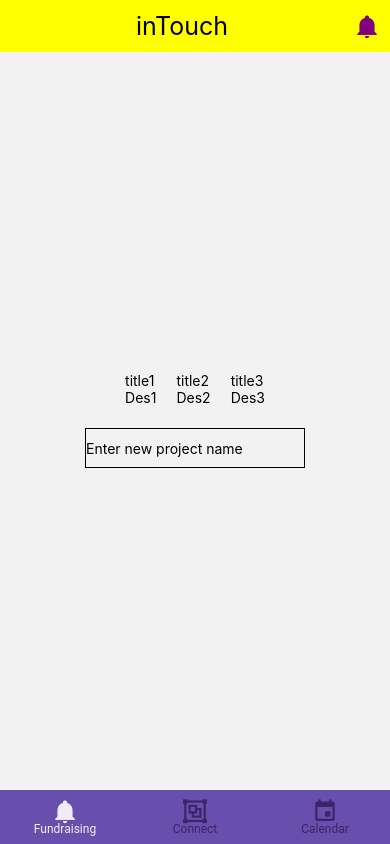
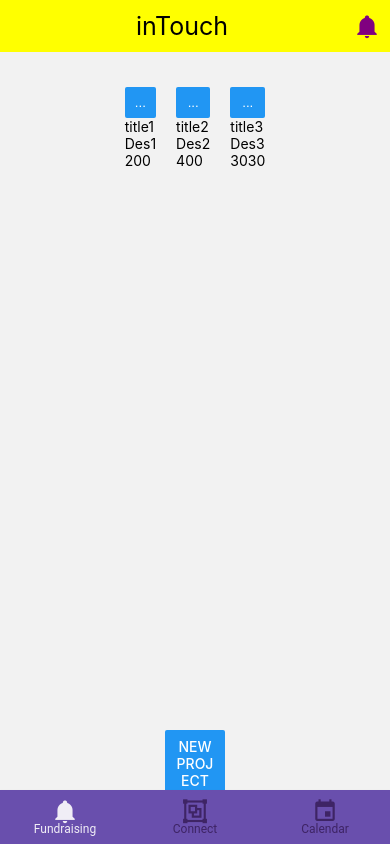
Before and after one commit to mhyneman8/inTouch, a React Native app: screen /Fundraising in a window 390 px wide. Built offline with nearby package versions, Linux system fonts and the light colour scheme.

Commit message:
add new project button and functionality

```diff
--- a/components/fundraising.js
+++ b/components/fundraising.js
@@ -1,144 +1,143 @@
 import { uniqueId } from 'lodash';
 import React, { useState, useEffect } from 'react';
 import { View, Text, Button, StyleSheet, TextInput } from 'react-native';
-// import { TextInput } from 'react-native-gesture-handler';
-import projects from './project-data';
-
-// export default class Fundraising extends React.Component {
-//   constructor(props) {
-//     super(props);
-//     this.state = {
-//       projectArray: [],
-        // {
-        //   name: "spider",
-        //   description: ""
-        // }
-      // ],
-  //     newProjectName: '',
-  //   }
-  // }
-
-  // projectList =() => {
-  //     return projects.map((project) => {
-  //       return (
-  //         <View key={Element.key} style={{margin: 10}}>
-  //           <Text>{project.name}</Text>
-  //           <Text>{project.description}</Text>
-  //         </View>
-  //       );
-  //     });
-  //   };
+// import projects from './project-data';
+import { MaterialCommunityIcons } from '@expo/vector-icons';
 
 
   export default function Fundraising() {
     const [projectName, setProjectName] = useState();
+    const [projectGoal, setProjectGoal] = useState();
+    const [projectDescription, setProjectDescription] = useState();
+    const [shouldShow, setShouldShow] = useState(false);
+    const [showEdit, setShowEdit] = useState(false);
+
     const [projectArray, setProjectArray] = useState([
-      {title: "title1", description: "Des1"},
-      {title: "title2", description: "Des2"},
-      {title: "title3", description: "Des3"},
+      {title: "title1", description: "Des1", goal: 200},
+      {title: "title2", description: "Des2", goal: 400},
+      {title: "title3", description: "Des3", goal: 3030},
     ]);
-
-    // const pName = projectArray.map(project => project.title)
 
     const list = () => {
       return projectArray.map((project) => {
         return (
           <View key={project.title} style={{margin: 10}}>
+            {/* <MaterialCommunityIcons
+              name="dots"
+              color="purple"
+              size={20}
+            /> */}
+
+            <Button
+              title="..."
+              onPress={() => setShowEdit(!showEdit)}
+            />
+
             <Text>{project.title}</Text>
             <Text>{project.description}</Text>
+            <Text>{project.goal}</Text>
+
+            { showEdit ? (
+              <View>
+            <MaterialCommunityIcons
+              name="delete"
+              color="purple"
+              size={36}
+            />
+            <MaterialCommunityIcons
+              name="pencil"
+              color="purple"
+              size={36}
+            />
+            </View>
+            ) : null }
           </View>
         );
       })
     }
 
-  // console.log(projectName + " name")
-  // console.log(projectArray + " array")
-  //   const addProject = () => {
-  //     console.log(projectName)
-
-  //     let title = projectName;
-
-  //     AsyncStorage.getItem
-
-
-  //     setProjectArray = [ ...projectArray, projectName]
-  //     // this.setState({ projectArray: [ projectName ] });
-  //     console.log(projectArray)
-  // }
-
-  // const newName = () => {
-  //   setProjectName
-  //   console.log(projectName)
-  // }
-
-  // render() {
-    // const project = projects;
-
-    const addNewProject = async () => {
-      setProjectArray({...projectArray, projectName})
+    const startNewProject = () => {
+      setProjectArray((projectArray) =>
+        [...projectArray, {title: projectName, description: projectDescription, goal: projectGoal}]
+      ),
+      setShouldShow(!shouldShow)
     }
 
     return (
-      <View style={{flex:1, justifyContent: 'center', alignItems: 'center'}}>
+      <View style={{ flex: 1, justifyContent: 'center', alignItems: 'center' }}>
 
-        <Text>{list()}</Text>
+        <Text style={{ flex: 2, marginTop: 25 }} >
+          {list()}</Text>
 
+        {shouldShow ? (
+            <View style={styles.inputContainer}>
               <TextInput
                 style={styles.input}
                 value={projectName}
                 placeholder={"Enter new project name"}
                 onChangeText={setProjectName}
-          onSubmitEditing={() => setProjectArray((projectArray) =>
-              [...projectArray, {title: projectName, description: 'testing'}]
-            )}
               />
 
-
-
-          {/* <TextInput
+            <TextInput
+              style={styles.input}
+              value={projectGoal}
+              onChangeText={setProjectGoal}
+              placeholder={"Enter Goal Amount"}
               name="goal"
               keyboardType='numeric'
-          /> */}
-          {/* <TextInput
+            />
+
+            <TextInput
+              style={styles.input}
+              value={projectDescription}
+              onChangeText={setProjectDescription}
+              placeholder={"Describe Project..."}
               name="description"
               multiline
-          /> */}
+            />
 
-        {/* <Text>{this.state.projectList[0].name}</Text> */}
-        <View>
+            <Button
+              title="Submit"
+              style={{ width: 50, height: 50 }}
+              onPress={startNewProject}
+            />
 
-          {/* { (projectArray === null)
-            ? <Text>Null</Text>
-            : <Text>{projectArray}</Text>
-          } */}
-
-          {/* {this.state.projectList.map((item, index) => {
-            return (
-              <View key={item}>
-                <Text>{item}</Text>
           </View>
-            )
-          })} */}
-        </View>
+        ) : null }
 
 
 
         {/* <Text>Project Pics and progress bar</Text>
         <Text>Click on project to see updates and description of fundraising project</Text>
+         */}
 
-        <Text>Dashboard</Text>
-        <Button title="add">+</Button> */}
-
+        <View style={{ backgroundColor: "grey", borderRadius: 50, width: 60, height: 60}}>
+          <Button
+            title="New Project"
+            onPress={() => setShouldShow(!shouldShow)}
+          />
+          <MaterialCommunityIcons
+            name="plus"
+            color="purple"
+            size={36}
+          />
+        </View>
       </View>
     )
-  // }
 }
 
 const styles = StyleSheet.create({
+  inputContainer: {
+    flex: 2,
+    width: '100%',
+  },
   input: {
       height: 40,
+      width: '80%',
       margin: 12,
       borderWidth: 1,
+      justifyContent: 'center',
+      alignItems: 'center'
   },
   dateText: {
       margin: 16,
```
Lines whose indentation alone changed are shown as unchanged.
